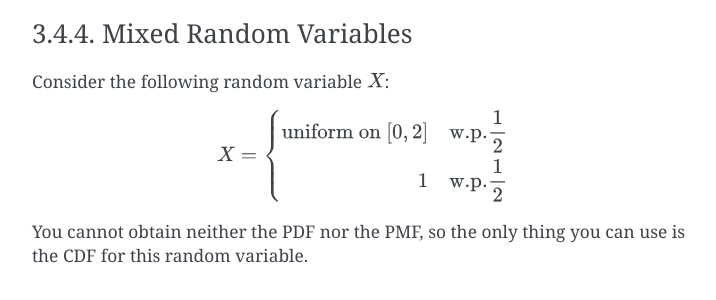
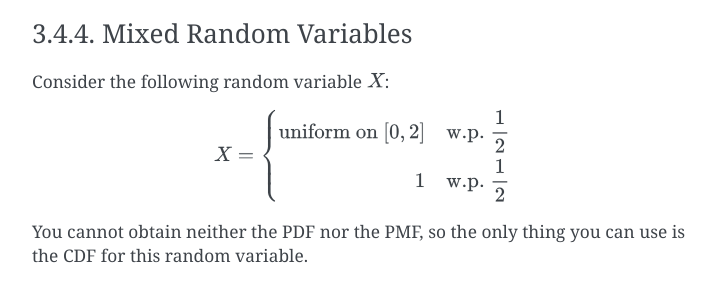
Before and after one commit to j1nxie/usth, a Sphinx documentation site: the page built from source/ps/continuous-random-variables.rst, in a window 1280 px wide and 900 px high, scrolled down 5007 px. Shown: the part 150-450 px from the top of the window, without its empty margins (388-1104 px from the left). Built offline with Sphinx 7.4.7, drawn with Linux system fonts in a browser that asks for light colours.

Commit message:
[fix] missing space

```diff
--- a/source/ps/continuous-random-variables.rst
+++ b/source/ps/continuous-random-variables.rst
@@ -251,8 +251,8 @@ Consider the following random variable :math:`X`:
 
    X = \begin{cases}
    \begin{aligned}
-   \text{uniform on} \ [0, 2] \quad & \text{w.p.} \frac{1}{2} \\
-   1 \quad & \text{w.p.} \frac{1}{2}
+   \text{uniform on} \ [0, 2] \quad & \text{w.p.} \ \frac{1}{2} \\
+   1 \quad & \text{w.p.} \ \frac{1}{2}
    \end{aligned}
    \end{cases}
 
```
